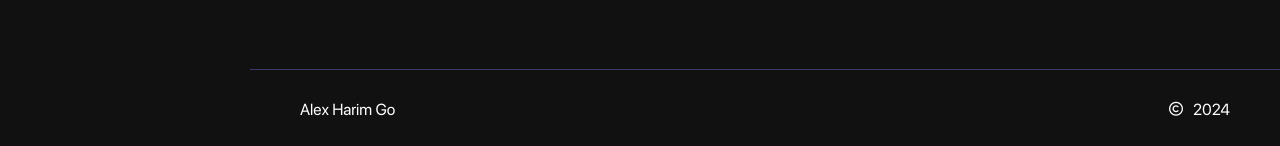
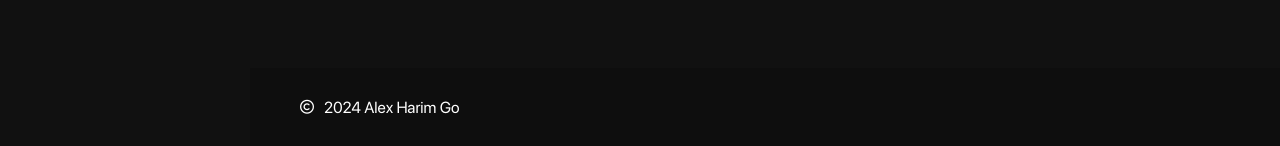
Before and after one commit to kimchicecream/kimchicecream.github.io, a React (Create React App) app: page / in a window 1280 px wide. Shown: the part 2805-2951 px from the top of the page. Built offline with nearby package versions, Linux system fonts and the light colour scheme.

Commit message:
sunday morning changes

```diff
--- a/src/components/Homepage/Homepage.css
+++ b/src/components/Homepage/Homepage.css
@@ -54,7 +54,7 @@
     padding-bottom: 70px;
     display: flex;
     flex-direction: column;
-    border-bottom: 1px solid rgba(127, 129, 255, 0.375);
+    /* border-bottom: 1px solid rgba(127, 129, 255, 0.375); */
 }
 
 .home-container .projects-container .all-projects {
@@ -359,7 +359,8 @@
 
 /* ------ FOOTER ------- */
 .home-container .footer {
-    border-top: 1px solid rgba(127, 129, 255, 0.375);
+    /* border-top: 1px solid rgba(127, 129, 255, 0.375); */
+    background-color: rgba(0, 0, 0, 0.165);
     padding: 30px 50px;
 
     display: flex;
--- a/src/components/Homepage/Homepage.jsx
+++ b/src/components/Homepage/Homepage.jsx
@@ -195,8 +195,11 @@ function Homepage() {
                 </div>
             </div>
             <div className='footer'>
-                <span id='name'>Alex Harim Go</span>
-                <span id='copyright'><i className="fa-regular fa-copyright"></i> 2024</span>
+                <div className='left'>
+                    <span id='name'></span>
+                    <span id='copyright'><i className="fa-regular fa-copyright"></i>2024 Alex Harim Go</span>
+                </div>
+                <div className='right'></div>
             </div>
         </div>
     )
```
